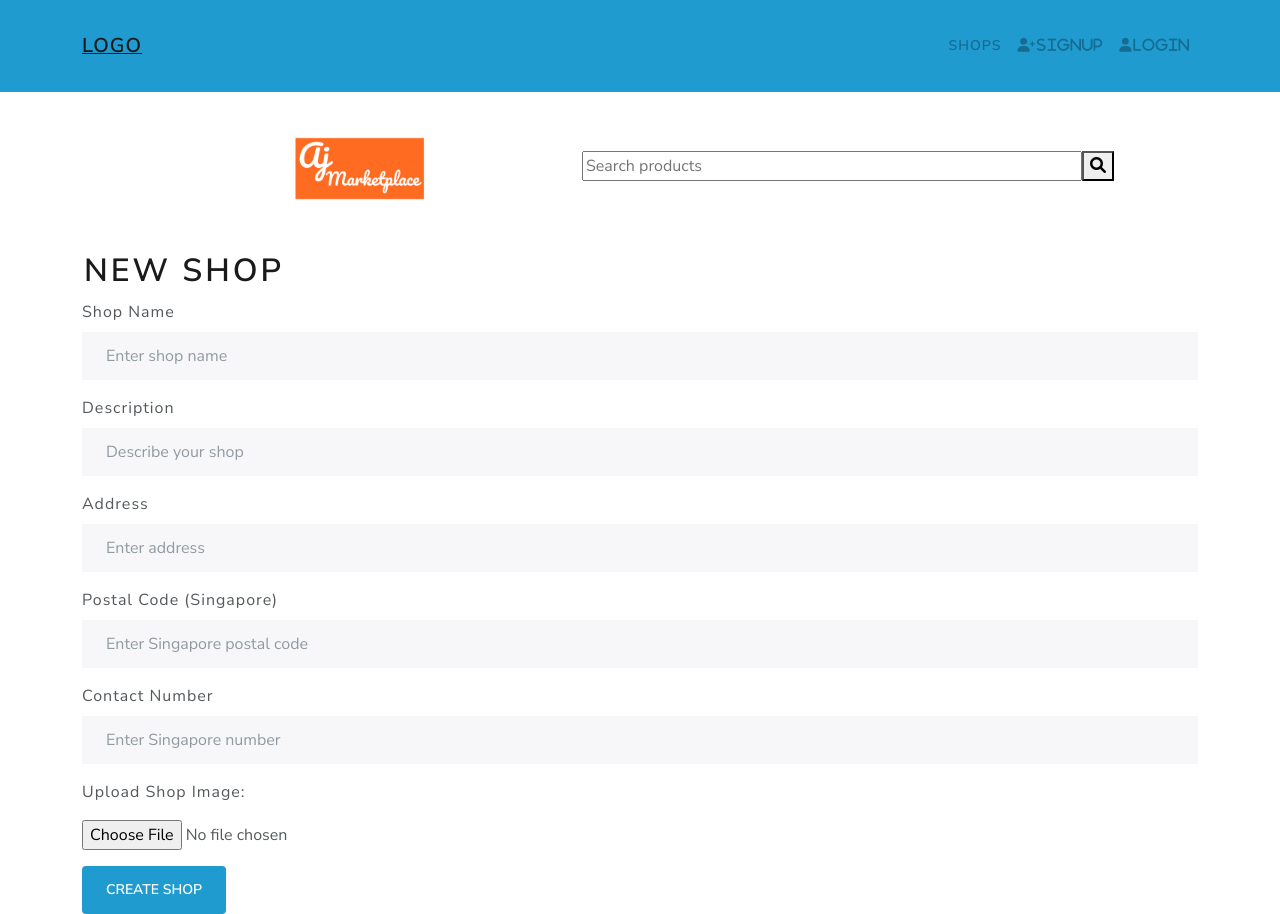
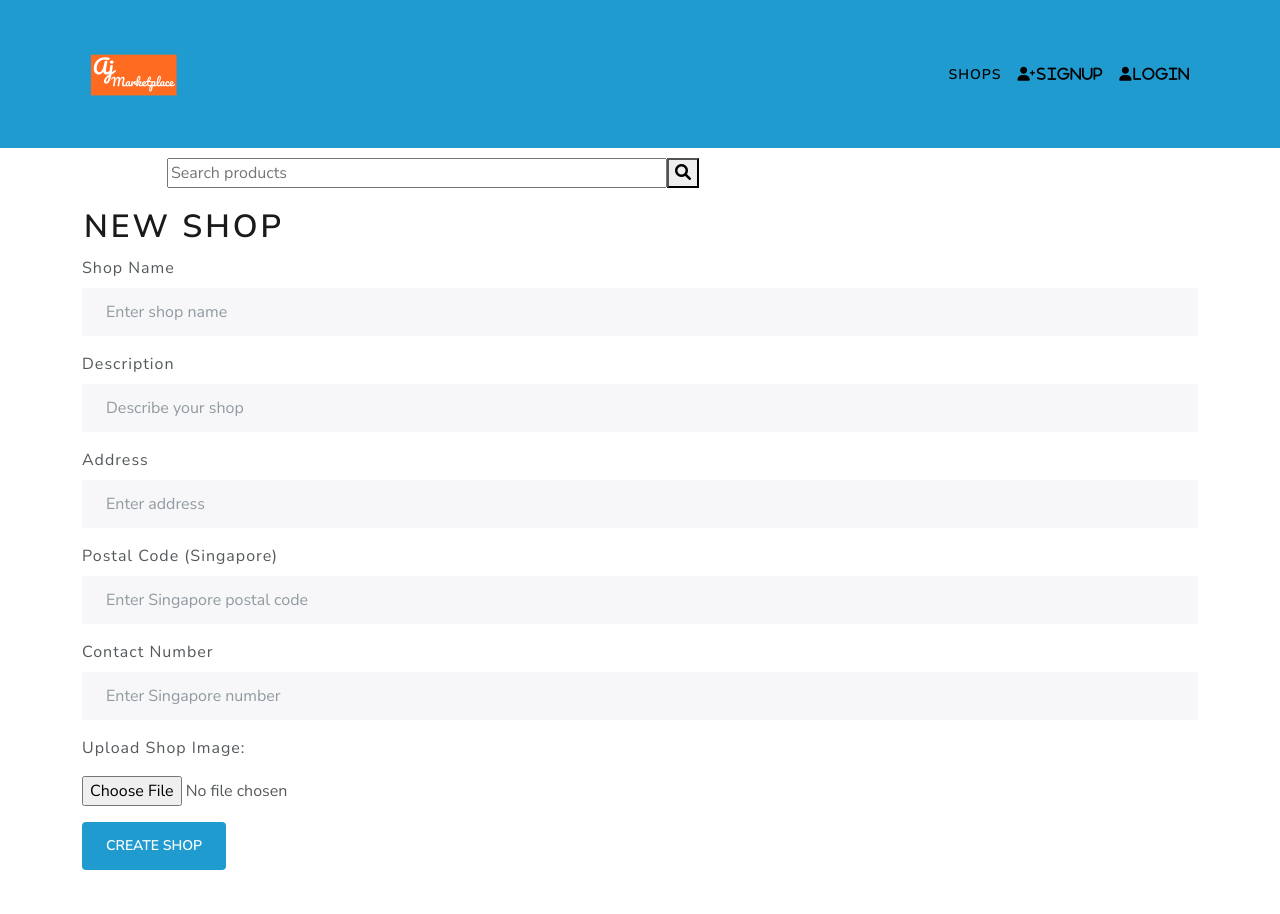
Before and after one commit to karahmat/OnlineMarketPlace, a React (Create React App) app in the folder client/: page /shops/createShop in a window 1280 px wide. After the commit the page ends 870 px from the top, so only its background shows below. Built offline with nearby package versions, Linux system fonts and the light colour scheme.

Commit message:
css adjustments for hearder
- changed minor css adjustments

```diff
--- a/client/src/components/Banner.js
+++ b/client/src/components/Banner.js
@@ -1,12 +1,10 @@
 import React from 'react'
 import { Container } from 'react-bootstrap'
-import Logo from './Logo'
 import { SearchBar } from './SearchBar'
 
 const Banner = () => {
   return (
-    <Container>
-      <Logo />
+    <Container fluid className='search-bar'>
       <SearchBar />
     </Container>
   )
--- a/client/src/components/Header.js
+++ b/client/src/components/Header.js
@@ -4,6 +4,7 @@ import { isAuthenticated, logOut } from '../utils/authenticate'
 import { Navbar, Nav, Container } from 'react-bootstrap'
 //import { UserContext } from '../App.js';
 import MyProfile from './MyProfile'
+import Logo from '../components/Logo'
 
 const Header = () => {
   //const userData = useContext(UserContext);
@@ -53,20 +54,26 @@ const Header = () => {
       <Navbar bg='info' expand='lg' collapseOnSelect>
         <Container>
           <Link to='/'>
-            <Navbar.Brand>Logo</Navbar.Brand>
+            <Navbar.Brand>
+              <Logo />
+            </Navbar.Brand>
           </Link>
           <Navbar.Toggle aria-controls='basic-navbar-nav' />
           <Navbar.Collapse id='basic-navbar-nav'>
             <Nav className='ms-auto'>
               {token && (
                 <>
-                  <Nav.Link href='/shops'>Shops</Nav.Link>
-                  <Nav.Link href='/users'>Users</Nav.Link>
-                  <Nav.Link href='/cart/:id?'>
+                  <Nav.Link href='/shops' style={{ color: 'black' }}>
+                    Shops
+                  </Nav.Link>
+                  <Nav.Link href='/users' style={{ color: 'black' }}>
+                    Users
+                  </Nav.Link>
+                  <Nav.Link href='/cart/:id?' style={{ color: 'black' }}>
                     <i className='fas fa-shopping-cart'>Cart</i>
                   </Nav.Link>
                   <MyProfile />
-                  <Nav.Link>
+                  <Nav.Link style={{ color: 'black' }}>
                     <i
                       onClick={handleLogout}
                       className='material-icons'
@@ -79,11 +86,13 @@ const Header = () => {
               )}
               {!token && (
                 <>
-                  <Nav.Link href='/shops'>Shops</Nav.Link>
-                  <Nav.Link href='/signup'>
+                  <Nav.Link href='/shops' style={{ color: 'black' }}>
+                    Shops
+                  </Nav.Link>
+                  <Nav.Link href='/signup' style={{ color: 'black' }}>
                     <i className='fas fa-user-plus'>SignUp</i>
                   </Nav.Link>
-                  <Nav.Link href='/login'>
+                  <Nav.Link href='/login' style={{ color: 'black' }}>
                     <i className='fas fa-user'>Login</i>
                   </Nav.Link>
                 </>
--- a/client/src/index.css
+++ b/client/src/index.css
@@ -23,13 +23,14 @@ h1 {
 
 .logo {
   display: inline-block;
-  height: 150px;
-  margin-left: 200px;
+  height: 100px;
+  margin: auto;
 }
 
 .search-bar {
   display: inline-block;
   margin-left: 150px;
+  padding: 5px;
 }
 
 .card-image {
```
